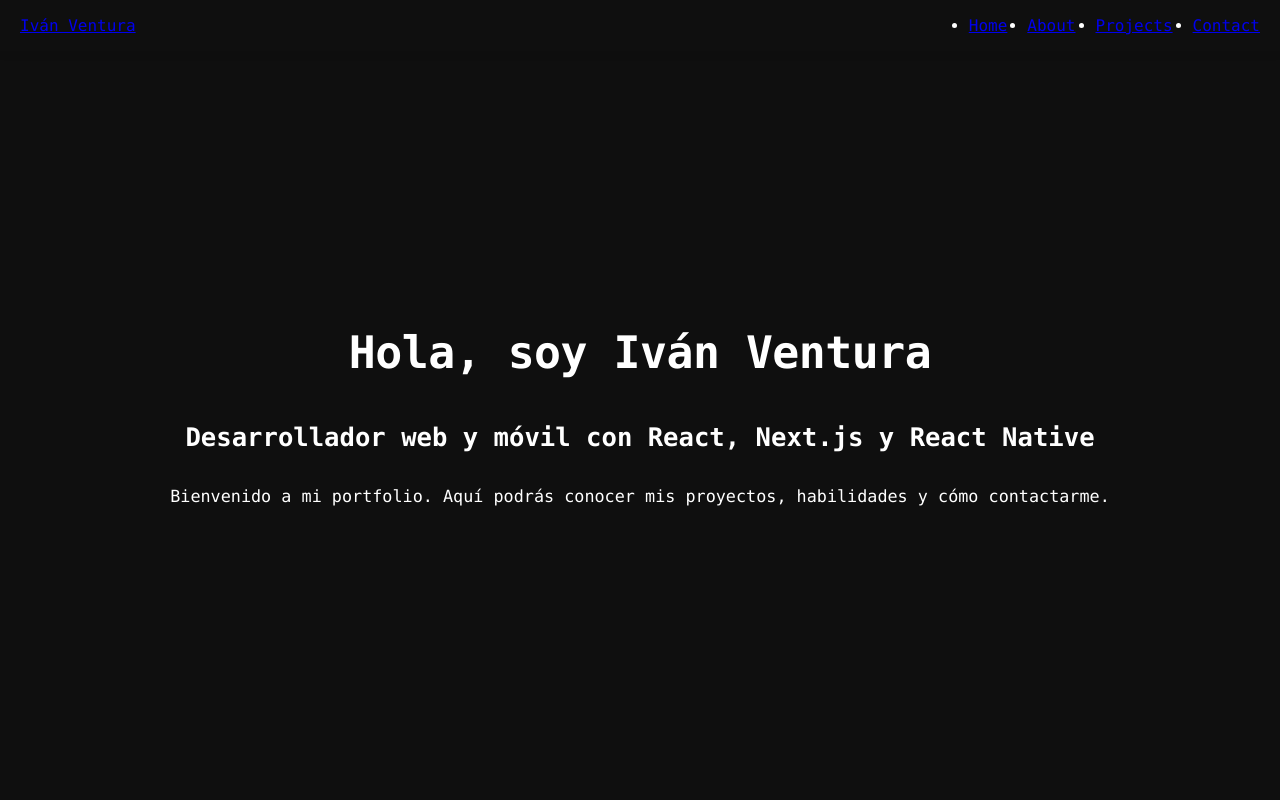
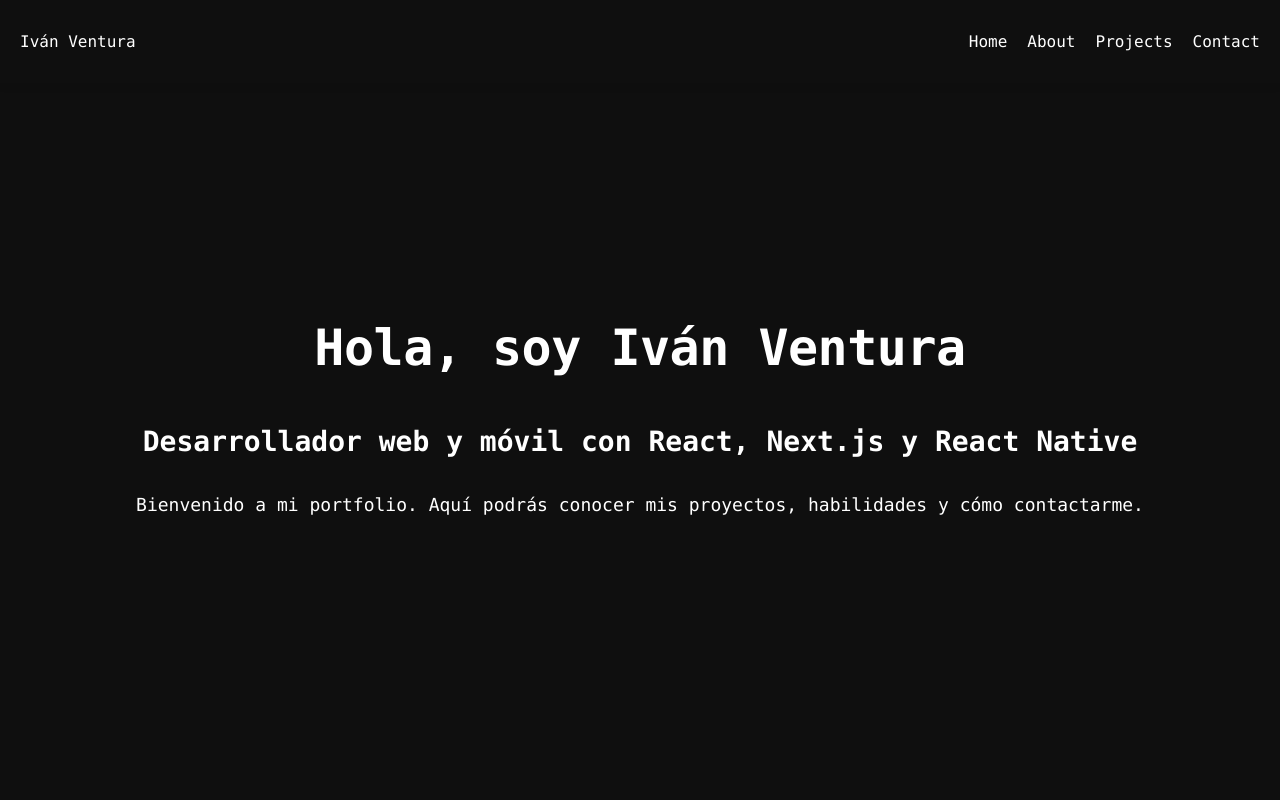
Before and after one commit to IvanVent/portfolio, a Next.js app: page / in a window 1280 px wide. Shown: the top 800 px of the page. Built offline with nearby package versions, Linux system fonts and the light colour scheme.

Commit message:
estilo de navbar mejorado mas

```diff
--- a/src/app/globals.css
+++ b/src/app/globals.css
@@ -1,3 +1,26 @@
+ul {
+  list-style: none;
+  padding-left: 0;
+  margin: 0;
+}
+
+a {
+  color: inherit;
+  text-decoration: none;
+  font-weight: inherit;
+}
+
+a:hover,
+a:focus {
+  text-decoration: underline;
+  color: var(--color-oro-dark, #f8312f);
+}
+
+@tailwind base;
+@tailwind components;
+@tailwind utilities;
+
+
 .navbar-fija {
   position: fixed;
   top: 0;
@@ -5,46 +28,34 @@
   width: 100%;
   z-index: 1000;
   background: var(--background);
-  box-shadow: 0 2px 8px rgba(0,0,0,0.08);
-  border-bottom: 1px solid rgba(0,0,0,0.07);
+  box-shadow: 0 2px 8px rgba(0, 0, 0, 0.08);
+  border-bottom: 1px solid rgba(0, 0, 0, 0.07);
+  padding-top: 2rem;
+  padding-bottom: 2rem;
 }
 
 /* Espacio para que el contenido no quede oculto tras la navbar */
 .navbar-espacio {
-  padding-top: 64px; /* Ajusta este valor a la altura real de tu navbar */
+  padding-top: 64px;
+  /* Ajusta este valor a la altura real de tu navbar */
 }
-/* Navbar fija arriba */
-.navbar-fija {
-  position: fixed;
-  top: 0;
-  left: 0;
-  width: 100%;
-  z-index: 1000;
-}
-
-@tailwind base;
-@tailwind components;
-@tailwind utilities;
 
 /* Estilos personalizados para tipografía */
 .titulo {
-  font-size: 2.8rem;
+  font-size: 50px;
   font-weight: 700;
-  color: var(--color-marron-dark);
   letter-spacing: -0.5px;
   margin-bottom: 0.5em;
 }
 
 .subtitulo {
-  font-size: 1.6rem;
+  font-size: 28px;
   font-weight: 600;
-  color: var(--color-oro-dark);
   margin-bottom: 0.5em;
 }
 
 .texto {
-  font-size: 1.05rem;
-  color: var(--color-foreground);
+  font-size: 18px;
   line-height: 1.7;
 }
 
@@ -64,30 +75,92 @@ body {
 
 
 /* Margen personalizado */
-.margen-peq { margin: 0.5rem !important; }
-.margen-med { margin: 1.25rem !important; }
-.margen-grande { margin: 2.5rem !important; }
+.margen-peq {
+  margin: 0.5rem !important;
+}
 
-.margen-top-peq { margin-top: 0.5rem !important; }
-.margen-top-med { margin-top: 1.25rem !important; }
-.margen-top-grande { margin-top: 2.5rem !important; }
+.margen-med {
+  margin: 1.25rem !important;
+}
 
-.margen-right-peq { margin-right: 0.5rem !important; }
-.margen-right-med { margin-right: 1.25rem !important; }
-.margen-right-grande { margin-right: 2.5rem !important; }
+.margen-grande {
+  margin: 2.5rem !important;
+}
 
-.margen-bottom-peq { margin-bottom: 0.5rem !important; }
-.margen-bottom-med { margin-bottom: 1.25rem !important; }
-.margen-bottom-grande { margin-bottom: 2.5rem !important; }
+.margen-top-peq {
+  margin-top: 0.5rem !important;
+}
 
-.margen-left-peq { margin-left: 0.5rem !important; }
-.margen-left-med { margin-left: 1.25rem !important; }
-.margen-left-grande { margin-left: 2.5rem !important; }
+.margen-top-med {
+  margin-top: 1.25rem !important;
+}
 
-.margen-x-peq { margin-left: 0.5rem !important; margin-right: 0.5rem !important; }
-.margen-x-med { margin-left: 1.25rem !important; margin-right: 1.25rem !important; }
-.margen-x-grande { margin-left: 2.5rem !important; margin-right: 2.5rem !important; }
+.margen-top-grande {
+  margin-top: 2.5rem !important;
+}
 
-.margen-y-peq { margin-top: 0.5rem !important; margin-bottom: 0.5rem !important; }
-.margen-y-med { margin-top: 1.25rem !important; margin-bottom: 1.25rem !important; }
-.margen-y-grande { margin-top: 2.5rem !important; margin-bottom: 2.5rem !important; }
+.margen-right-peq {
+  margin-right: 0.5rem !important;
+}
+
+.margen-right-med {
+  margin-right: 1.25rem !important;
+}
+
+.margen-right-grande {
+  margin-right: 2.5rem !important;
+}
+
+.margen-bottom-peq {
+  margin-bottom: 0.5rem !important;
+}
+
+.margen-bottom-med {
+  margin-bottom: 1.25rem !important;
+}
+
+.margen-bottom-grande {
+  margin-bottom: 2.5rem !important;
+}
+
+.margen-left-peq {
+  margin-left: 0.5rem !important;
+}
+
+.margen-left-med {
+  margin-left: 1.25rem !important;
+}
+
+.margen-left-grande {
+  margin-left: 2.5rem !important;
+}
+
+.margen-x-peq {
+  margin-left: 0.5rem !important;
+  margin-right: 0.5rem !important;
+}
+
+.margen-x-med {
+  margin-left: 1.25rem !important;
+  margin-right: 1.25rem !important;
+}
+
+.margen-x-grande {
+  margin-left: 2.5rem !important;
+  margin-right: 2.5rem !important;
+}
+
+.margen-y-peq {
+  margin-top: 0.5rem !important;
+  margin-bottom: 0.5rem !important;
+}
+
+.margen-y-med {
+  margin-top: 1.25rem !important;
+  margin-bottom: 1.25rem !important;
+}
+
+.margen-y-grande {
+  margin-top: 2.5rem !important;
+  margin-bottom: 2.5rem !important;
+}
```
